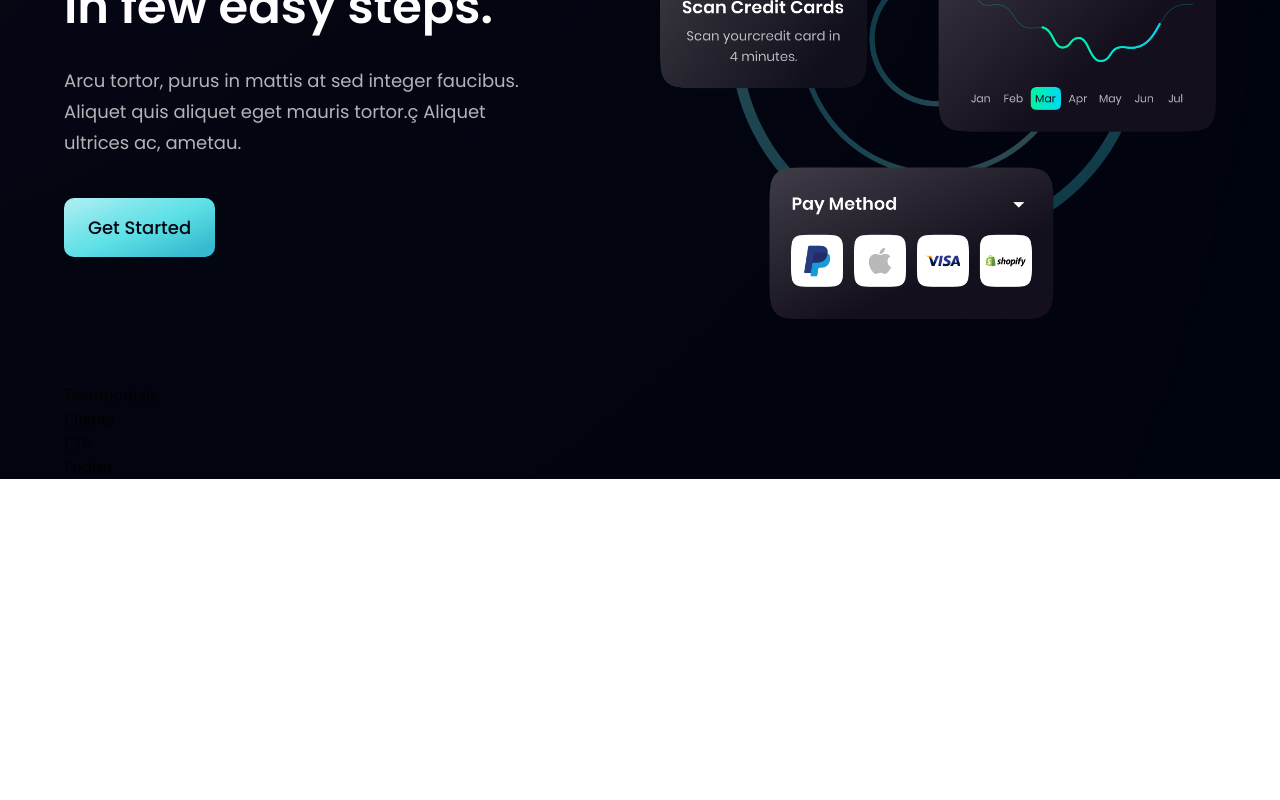
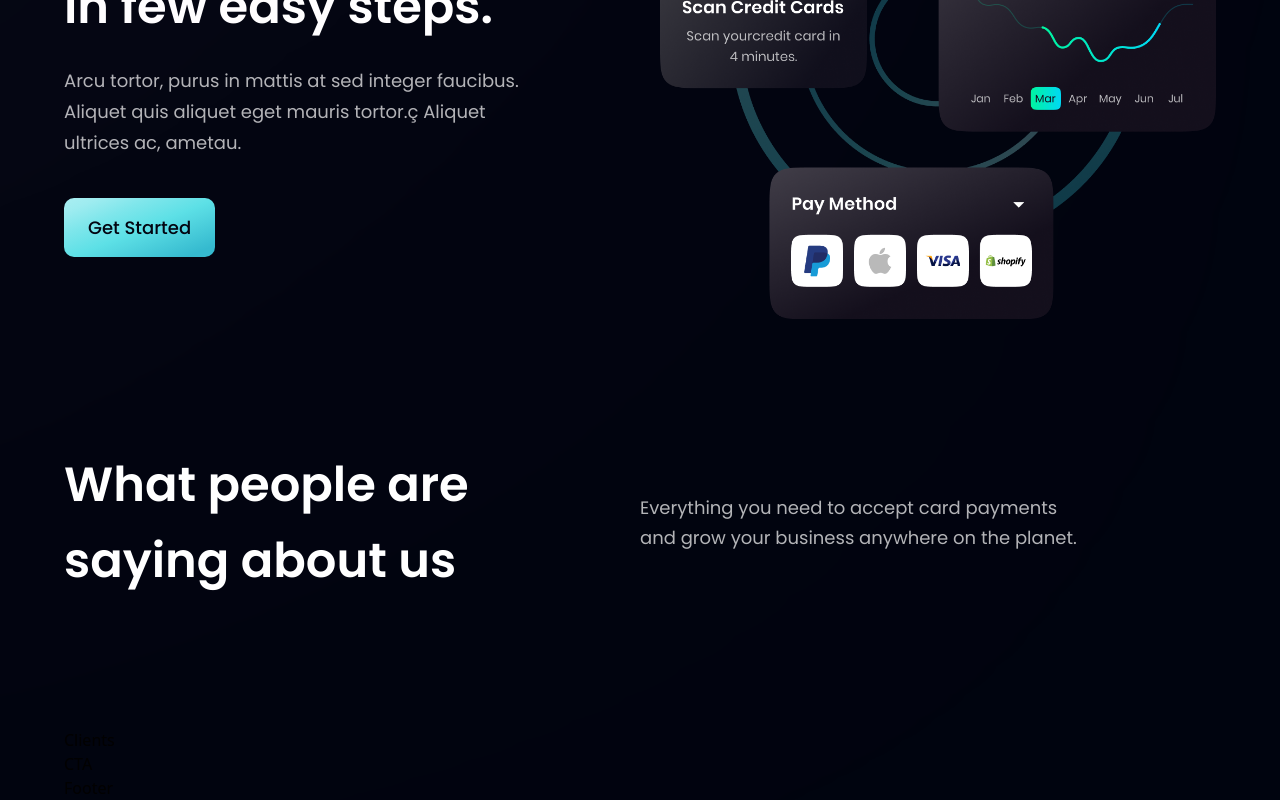
Before and after one commit to KaisBros/bank-modern-app, a React (Vite) app: page / in a window 1280 px wide. Shown: the part 2391-3191 px from the top of the page. Before the commit the page ends 2870 px from the top, so only its background shows below. Built offline with nearby package versions, Linux system fonts and the light colour scheme.

Commit message:
Style the Testimonials component

```diff
--- a/src/components/Testimonials.jsx
+++ b/src/components/Testimonials.jsx
@@ -1,8 +1,20 @@
-import React from 'react'
+import { feedback } from "../constants";
+import styles from "../style";
+import FeedbackCard from "./FeedbackCard.jsx"
 
 const Testimonials = () => {
   return (
-    <div>Testimonials</div>
+    <section id="clients" className={`${styles.paddingY} ${styles.flexCenter} flex-col relative`}>
+      {/* TODO */}
+      <div />
+
+      <div className="w-full flex justify-between items-center md:flex-row flex-col sm:mb-16 mb-6 relative z-[1]">
+        <h1 className={styles.heading2}>What people are <br className="sm:block hidden" /> saying about us</h1>
+        <div className="w-full md:mt-0 mt-6">
+          <p className={`${styles.paragraph} text-left max-w-[450px]`}>Everything you need to accept card payments and grow your business anywhere on the planet.</p>
+        </div>
+      </div>
+    </section>
   )
 }
 
```
